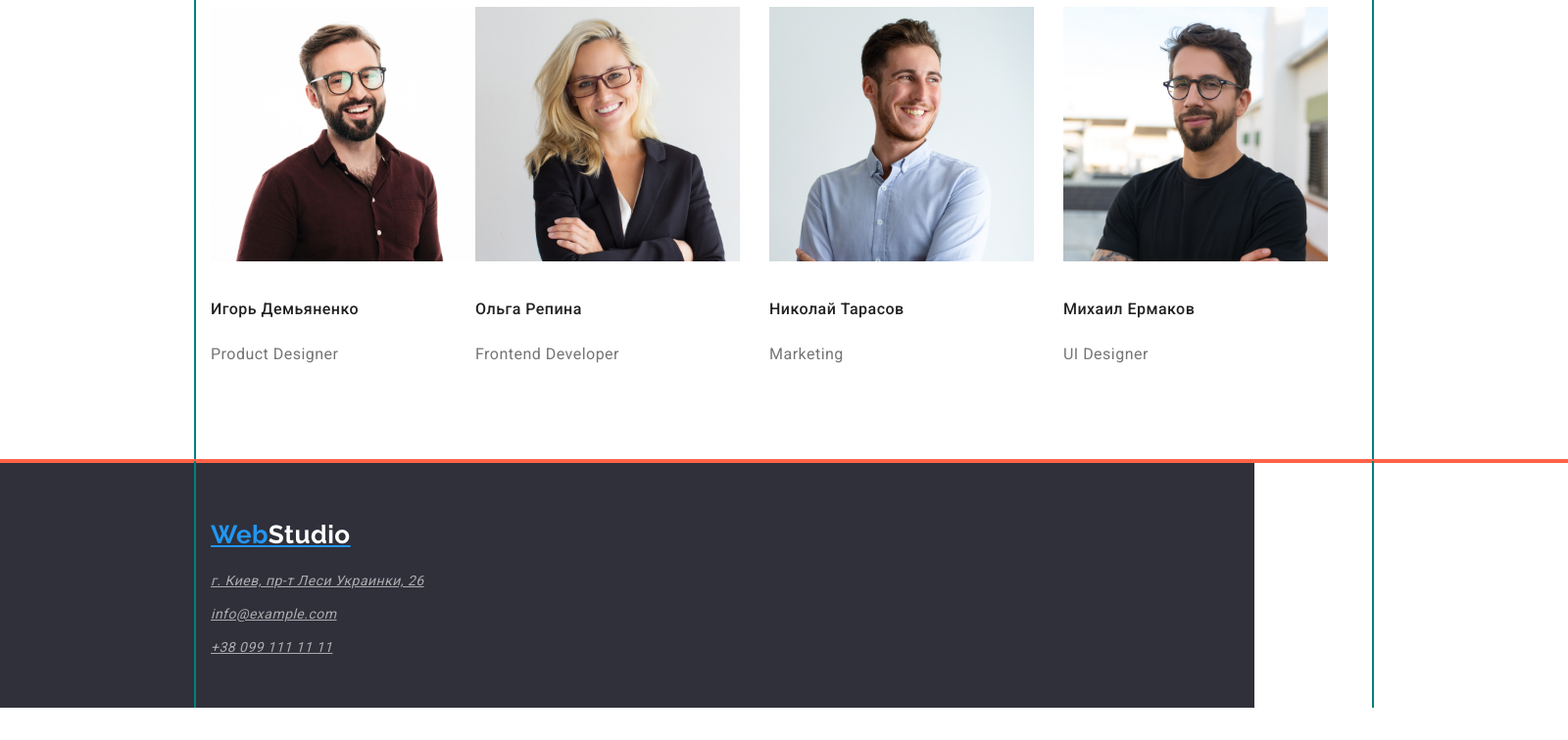
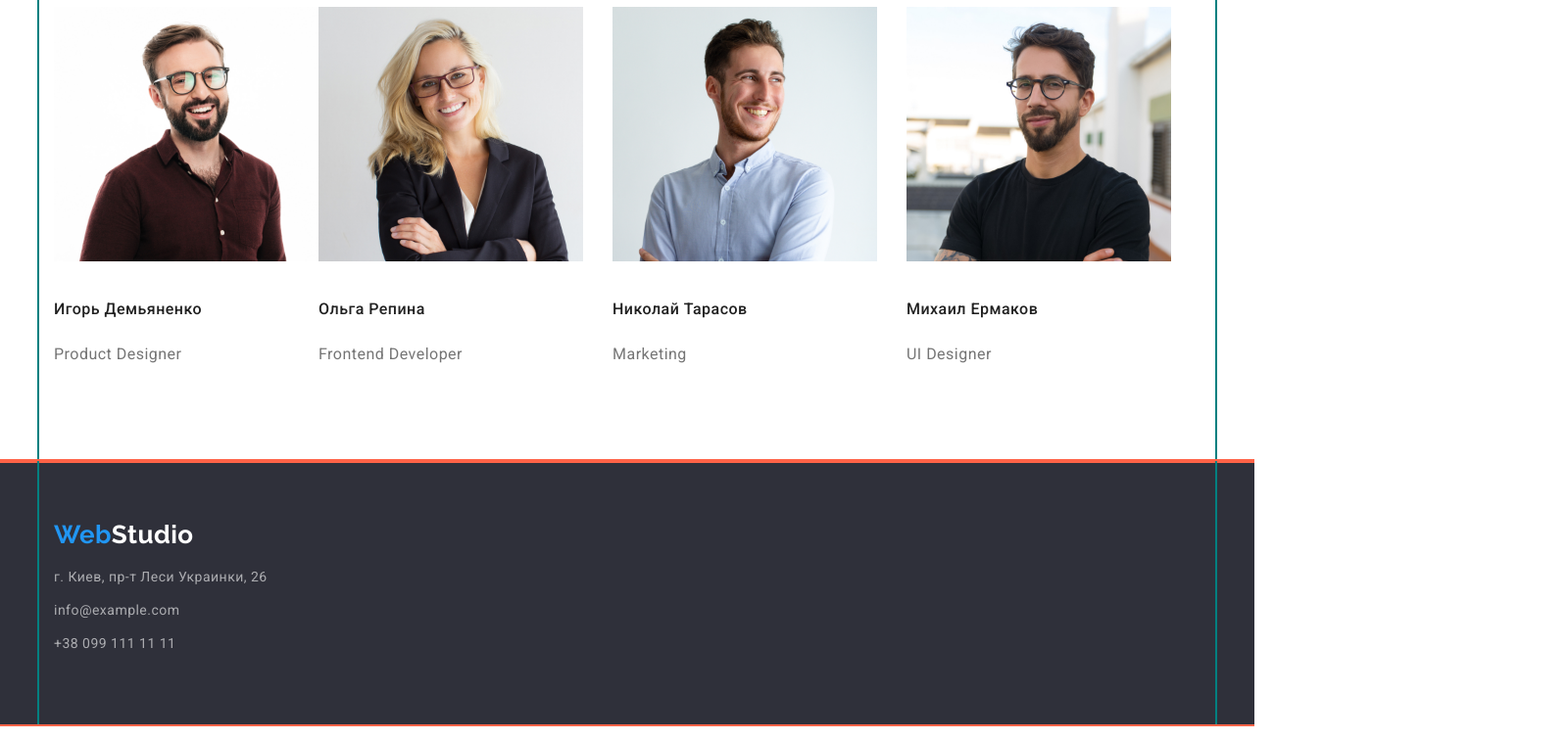
Before and after one commit to nabock/goit-markup-hw-02, a plain HTML site: page index.html in a window 1280 px wide. Shown: the part 1570-2326 px from the top of the page at 98% size, 1600 px wide, since content can reach past the window. Before the commit the page ends 2293 px from the top, so only its background shows below. Drawn offline with nearby package versions, Linux system fonts and the light colour scheme.

Commit message:
updated css

```diff
--- a/css/styles.css
+++ b/css/styles.css
@@ -6,13 +6,16 @@
 }
 
 body {
-	max-width: 1600px;
 	margin: 0px;
 
 	background-color: #ffffff;
 	color: var(--primerry-text-color);
 	font-family: "Roboto", sans-serif;
 	letter-spacing: 0.03em;
+}
+
+a {
+	text-decoration: none;
 }
 
 .container {
@@ -25,7 +28,6 @@ body {
 }
 
 .section {
-	width: 1600px;
 	margin-left: auto;
 	margin-right: auto;
 
@@ -180,8 +182,7 @@ body {
 	display: flex;
 	padding-top: 94px;
 }
-
-.features-title {
+.list-title:last-child .features-title {
 	margin-top: 0px;
 	margin-bottom: 10px;
 	padding-top: 94px;
@@ -282,8 +283,9 @@ body {
 
 	list-style: none;
 	padding-left: 0px;
-	/* margin: 0px; */
-	margin-top: 20px;
+	padding-bottom: 60px;
+	/* margin: 0px;
+	margin-top: 20px; */
 }
 
 footer {
@@ -292,7 +294,6 @@ footer {
 
 .footer {
 	display: block;
-	height: 252px;
 }
 
 .logo-f {
@@ -313,10 +314,6 @@ footer {
 
 .address-style {
 	color: var(--primerry-bg-color);
-
-	font-family: "Roboto", sans-serif;
-	font-size: 14px;
-	line-height: 1.71;
 }
 
 .footer-title {
@@ -327,6 +324,10 @@ footer {
 }
 
 .footer-link {
+	font-family: "Roboto", sans-serif;
+	font-size: 14px;
+	font-style: normal;
+	line-height: 1.71;
 	color: rgba(255, 255, 255, 0.6);
 
 	margin-left: 0px;
```
